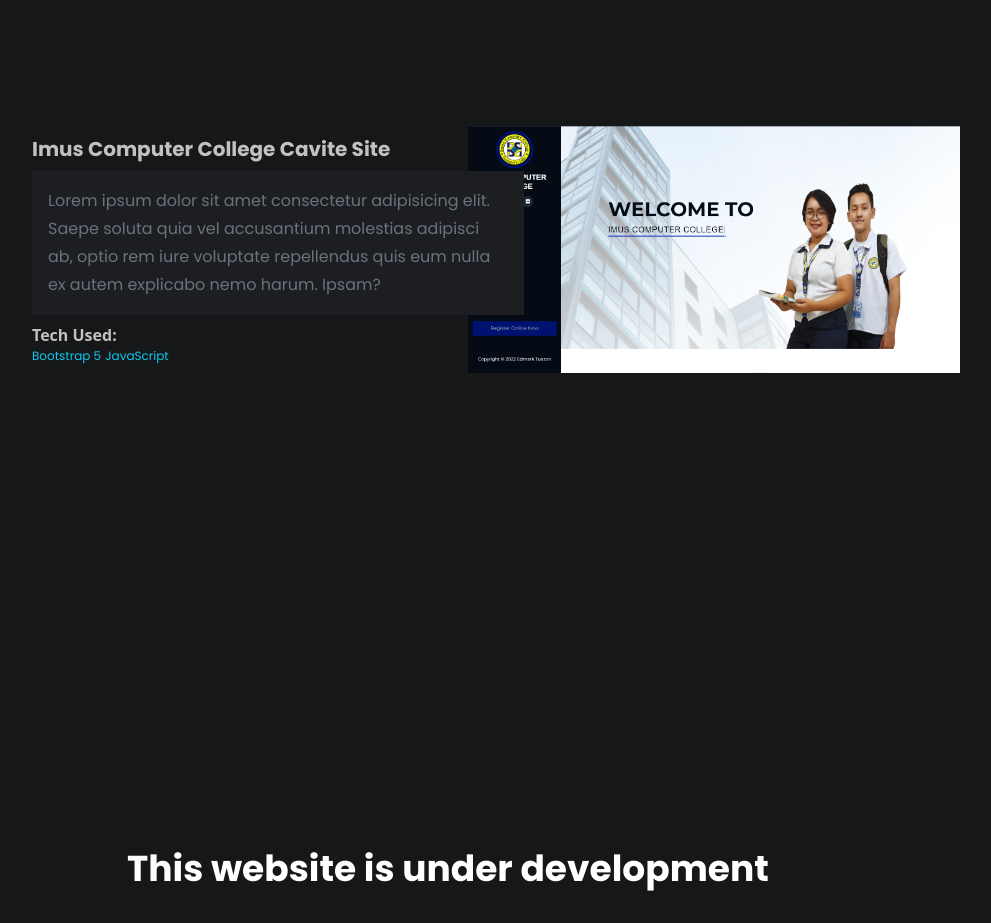
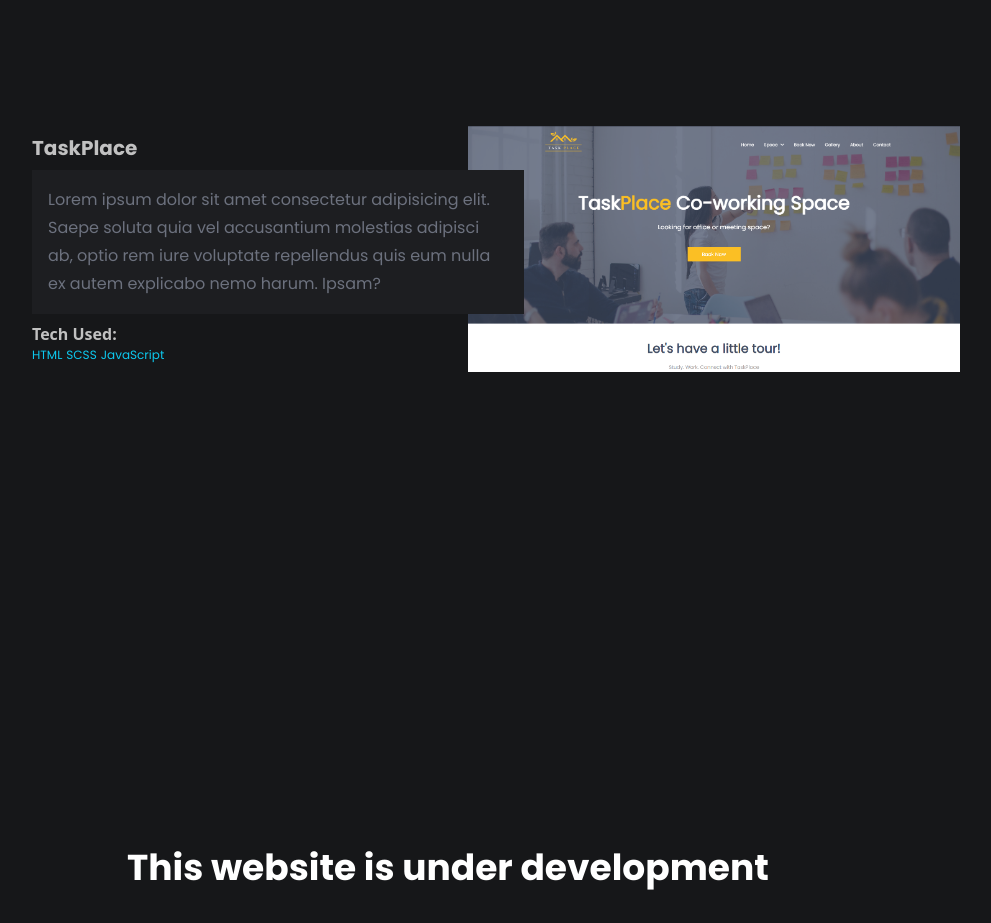
Before and after one commit to edmarktuazon/vue-portfolio, a Vue app: page / in a window 1280 px wide. Shown: the part 2220-3143 px from the top of the page, without its empty margins (192-1183 px from the left). Built offline with nearby package versions, Linux system fonts and the light colour scheme.

Commit message:
quick changes

```diff
--- a/src/components/PortfolioSection.vue
+++ b/src/components/PortfolioSection.vue
@@ -1,6 +1,6 @@
 <script setup>
 import ORSiteImg from "../assets/images/OR-site.png";
-import ICCSiteImg from "../assets/images/icc.png";
+import TpSiteImg from "../assets/images/tp.jpg";
 
 import { useMotion } from "@vueuse/motion";
 import { ref } from "vue";
@@ -103,7 +103,7 @@
         <div class="relative left-0 md:left-24">
           <div class="flex justify-start">
             <h4 class="font-poppins text-gray text-xl font-semibold">
-              Imus Computer College Cavite Site
+              TaskPlace
             </h4>
           </div>
           <div class="bg-primary p-4 my-2">
@@ -120,7 +120,8 @@
             </div>
           </div>
           <ul class="flex gap-1 justify-start items-center lg:justify-start">
-            <li class="text-[12px] font-poppins text-lightBlue">Bootstrap 5</li>
+            <li class="text-[12px] font-poppins text-lightBlue">HTML</li>
+            <li class="text-[12px] font-poppins text-lightBlue">SCSS</li>
             <li class="text-[12px] font-poppins text-lightBlue">JavaScript</li>
           </ul>
         </div>
@@ -130,7 +131,7 @@
         target="_blank"
       >
         <img
-          :src="ICCSiteImg"
+          :src="TpSiteImg"
           alt="ICC banner screen capture  "
           class="w-full"
         />
```
Also changed, not shown: src/assets/images/icc.PNG (deleted), src/assets/images/tp.jpg (added).
